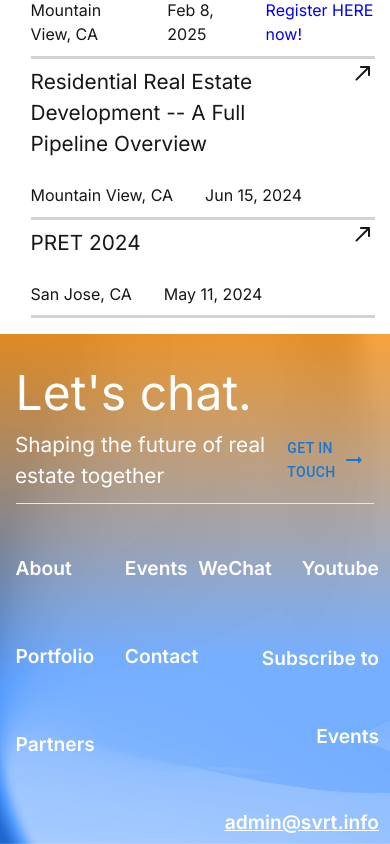
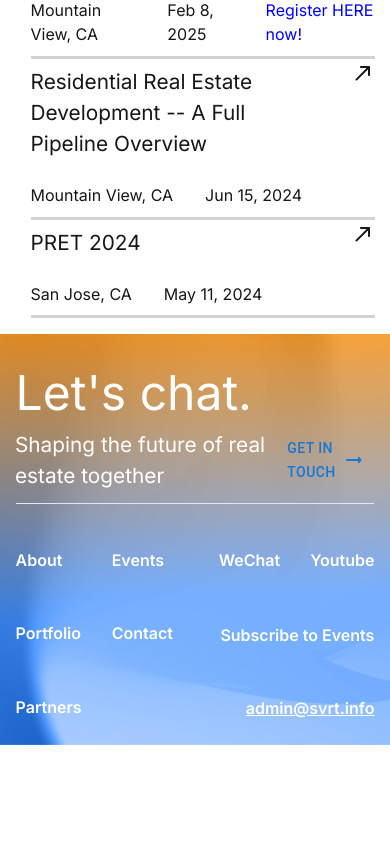
Before and after one commit to liwenss/svrt, a Next.js app in the folder svrt-project/: page / in a window 390 px wide. Shown: the part 6158-7002 px from the top of the page. After the commit the page ends 6903 px from the top, so only its background shows below. Built offline with nearby package versions, Linux system fonts and the light colour scheme; a web font is replaced by a local one.

Commit message:
fix bottombar

```diff
--- a/svrt-project/app/components/bottombar.module.css
+++ b/svrt-project/app/components/bottombar.module.css
@@ -78,8 +78,6 @@
     margin-bottom: 3%;
 }
 
-
-
 .first-horizontal {
     display: flex;
     font: Inter;
@@ -93,6 +91,7 @@
     .first-horizontal {
         gap: 30px;
         margin-top: 3%;
+        font-size: 100%;
 
     }
 
@@ -110,6 +109,7 @@
 
 .right-block {
     line-height: 4.1;
+
 }
 
 .email-and-number {
@@ -129,11 +129,9 @@
 
 @media (max-width: 541px) {
     .email {
-
         margin-top: 20%;
-
+        font-size: 100%;
     }
-
 }
 
 .number {
@@ -152,3 +150,9 @@
     margin-top: 6%;
     text-align: right;
 }
+
+@media (max-width: 541px) {
+    .subscribe-to-events {
+        font-size: 100%;
+    }
+}
--- a/svrt-project/app/components/leftblock.module.css
+++ b/svrt-project/app/components/leftblock.module.css
@@ -4,6 +4,13 @@
     font-weight: 600;
     color: white;
     line-height: 4.6;
+}
+
+@media (max-width: 541px) {
+    .second-vertical {
+        font-size: 100%;
+    }
+
 }
 
 .first-vertical {
@@ -19,6 +26,7 @@
 @media (max-width: 541px) {
     .first-vertical {
         margin-right: 30px;
+        font-size: 100%;
 
     }
 
```
